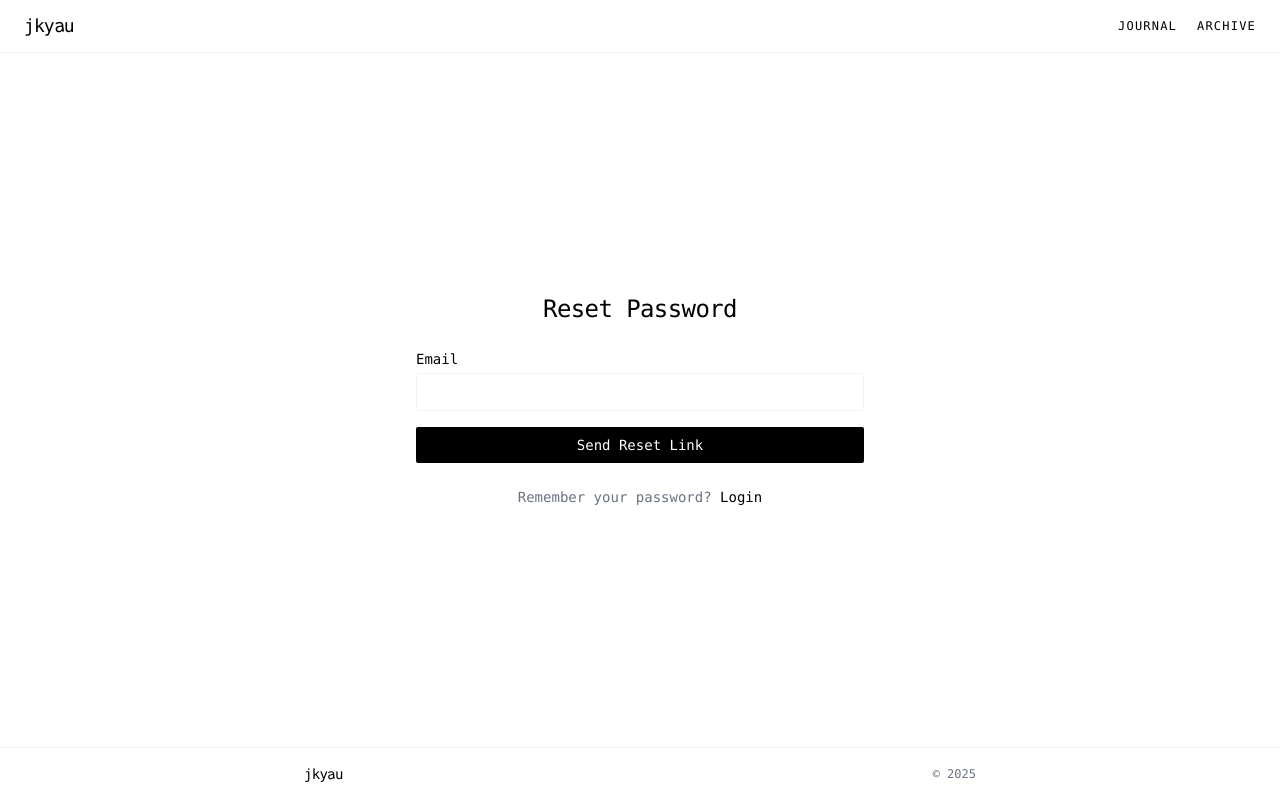
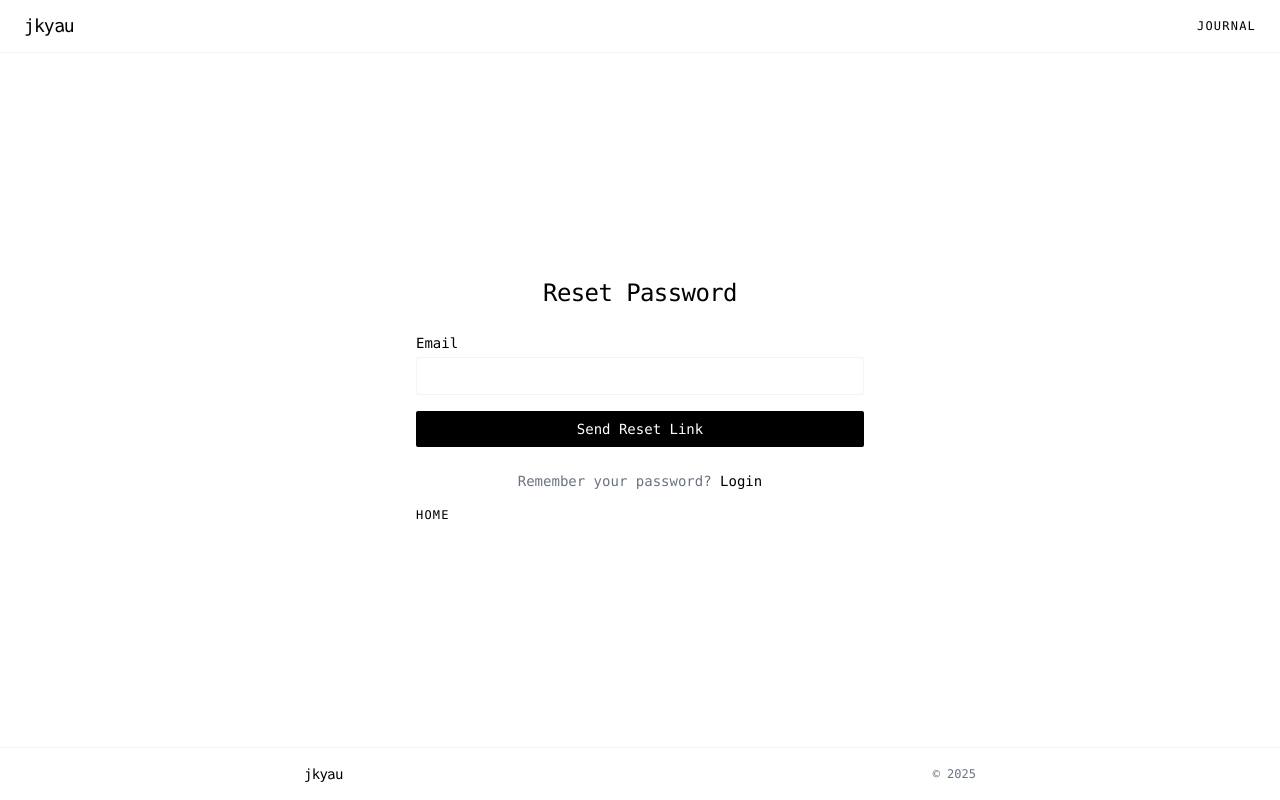
Before and after one commit to jkyau/personal-blog, a Next.js app: page /reset-password in a window 1280 px wide. Built offline with nearby package versions, Linux system fonts and the light colour scheme; no server answers.

Commit message:
refactor: remove archive page and all related references

```diff
--- a/src/app/admin/page.tsx
+++ b/src/app/admin/page.tsx
@@ -123,6 +123,12 @@ export default async function AdminPage() {
               ))}
             </div>
           </div>
+
+          <div className="flex gap-4">
+            <Link href="/" className="text-xs tracking-wide hover:opacity-50 transition-opacity">
+              Home
+            </Link>
+          </div>
         </div>
       </main>
     </div>
--- a/src/app/blog/[id]/page.tsx
+++ b/src/app/blog/[id]/page.tsx
@@ -132,9 +132,6 @@ export default function BlogPost({ params }: { params: { id: string } }) {
             </span>
           </Link>
           <nav className="flex items-center gap-6">
-            <Link href="/archive" className="text-sm text-gray-600 hover:text-gray-900 transition-colors">
-              Archive
-            </Link>
             <Link href="/admin" className="text-sm text-gray-600 hover:text-gray-900 transition-colors">
               Admin
             </Link>
--- a/src/app/page.tsx
+++ b/src/app/page.tsx
@@ -30,9 +30,6 @@ export default function Home() {
             </span>
           </Link>
           <nav className="flex items-center gap-6">
-            <Link href="/archive" className="text-sm text-gray-600 hover:text-gray-900 transition-colors">
-              Archive
-            </Link>
             <Link href="/admin" className="text-sm text-gray-600 hover:text-gray-900 transition-colors">
               Admin
             </Link>
--- a/src/components/ResetPasswordForm.tsx
+++ b/src/components/ResetPasswordForm.tsx
@@ -104,9 +104,6 @@ export default function ResetPasswordForm() {
             <Link href="/" className="hover:opacity-70 transition-opacity text-xs uppercase tracking-widest">
               Journal
             </Link>
-            <Link href="/archive" className="hover:opacity-70 transition-opacity text-xs uppercase tracking-widest">
-              Archive
-            </Link>
           </nav>
         </div>
       </header>
@@ -203,6 +200,12 @@ export default function ResetPasswordForm() {
               </Link>
             </p>
           </div>
+
+          <div className="flex justify-between items-center mt-4">
+            <Link href="/" className="hover:opacity-70 transition-opacity text-xs uppercase tracking-widest">
+              Home
+            </Link>
+          </div>
         </div>
       </main>
 
```
Also changed, not shown: 2 other files (tests, documents, lock files or other folders).
